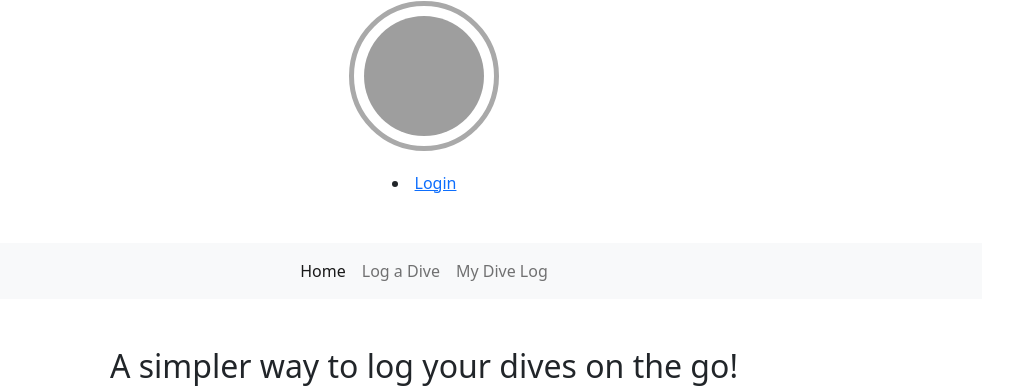
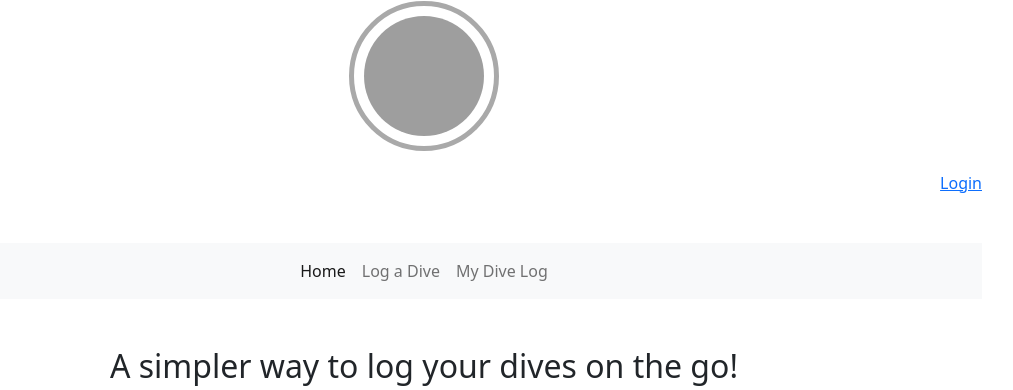
Before and after one commit to lisa-butler/My-Dive-Log, a Django app: page / in a window 1280 px wide. Shown: the part 125-515 px from the top of the page, without its empty margins (216-1229 px from the left). Run offline with Django 3.2, Linux system fonts and the light colour scheme; some libraries are stand-ins or nearby versions; grey boxes are pictures that could not be loaded.

Commit message:
added styling to login tag

```diff
--- a/log/static/style.css
+++ b/log/static/style.css
@@ -45,6 +45,11 @@ h1 {
     text-align: center;
     width: 50%;
     height: 12em;
+}
+
+.login_funct {
+    list-style: none;
+    text-align: right;
 
 
 }
--- a/log/templates/index.html
+++ b/log/templates/index.html
@@ -5,10 +5,10 @@
 
   {% if user.is_authenticated %}
     <ul>
-      <li>User: {{ user.get_username }}</li>
-      <li><a href="{% url 'logout'%}">Logout</a></li>
+      <li class="login_funct">User: {{ user.get_username }}</li>
+      <li class="login_funct"><a href="{% url 'logout'%}">Logout</a></li>
   {% else %}
-      <li><a href="{% url 'login'%}?next={{request.path}}">Login</a></li>
+      <li class="login_funct"><a href="{% url 'login'%}?next={{request.path}}">Login</a></li>
   {% endif %}
       </ul>
 
```
